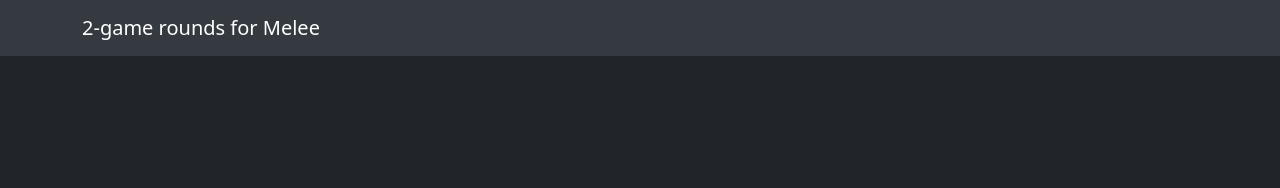
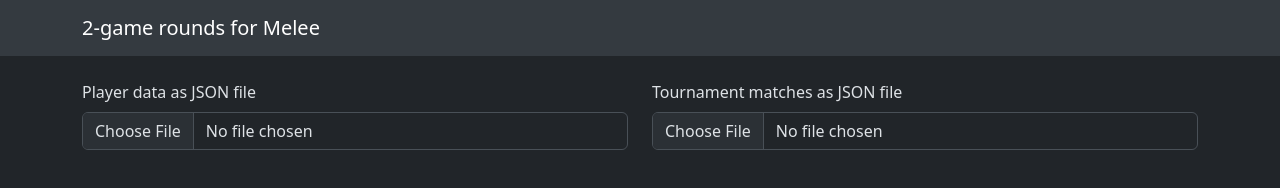
Before and after one commit to hexastix/melee-2-game-rounds, a plain HTML site: page index.html in a window 1280 px wide. Drawn offline with nearby package versions, Linux system fonts and the light colour scheme.

Commit message:
Add file inputs

```diff
--- a/index.html
+++ b/index.html
@@ -17,6 +17,18 @@
         <span class="navbar-brand">2-game rounds for Melee</span>
       </div>
     </nav>
+    <div class="container my-4">
+      <div class="row">
+        <div class="col">
+          <label for="players-file-input" class="form-label">Player data as JSON file</label>
+          <input type="file" accept="application/json" id="players-file-input" class="form-control" />
+        </div>
+        <div class="col">
+          <label for="matches-file-input" class="form-label">Tournament matches as JSON file</label>
+          <input type="file" accept="application/json" id="matches-file-input" class="form-control" />
+        </div>
+      </div>
+    </div>
 
     <script
       src="https://cdn.jsdelivr.net/npm/bootstrap@5.3.3/dist/js/bootstrap.min.js"
```
